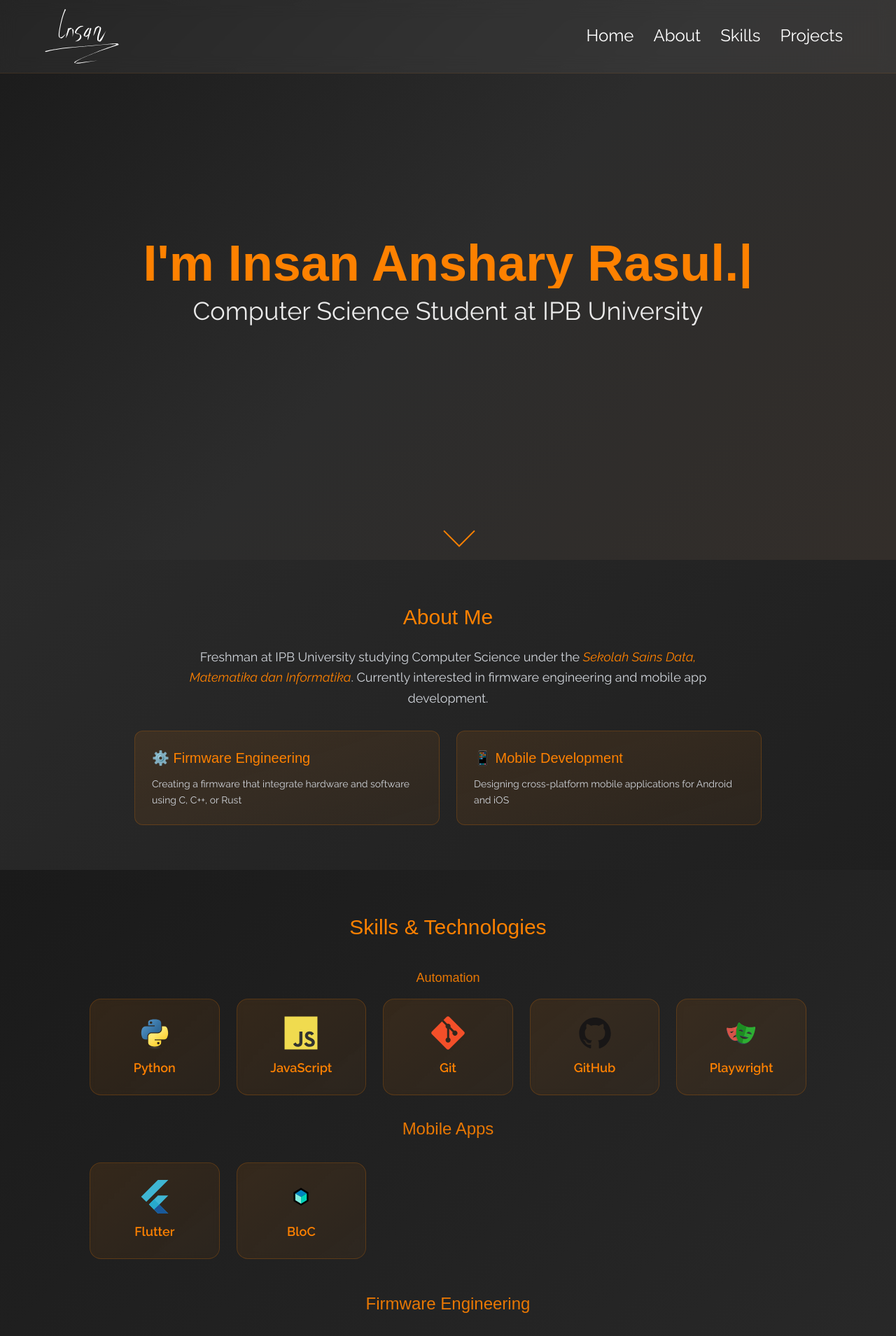
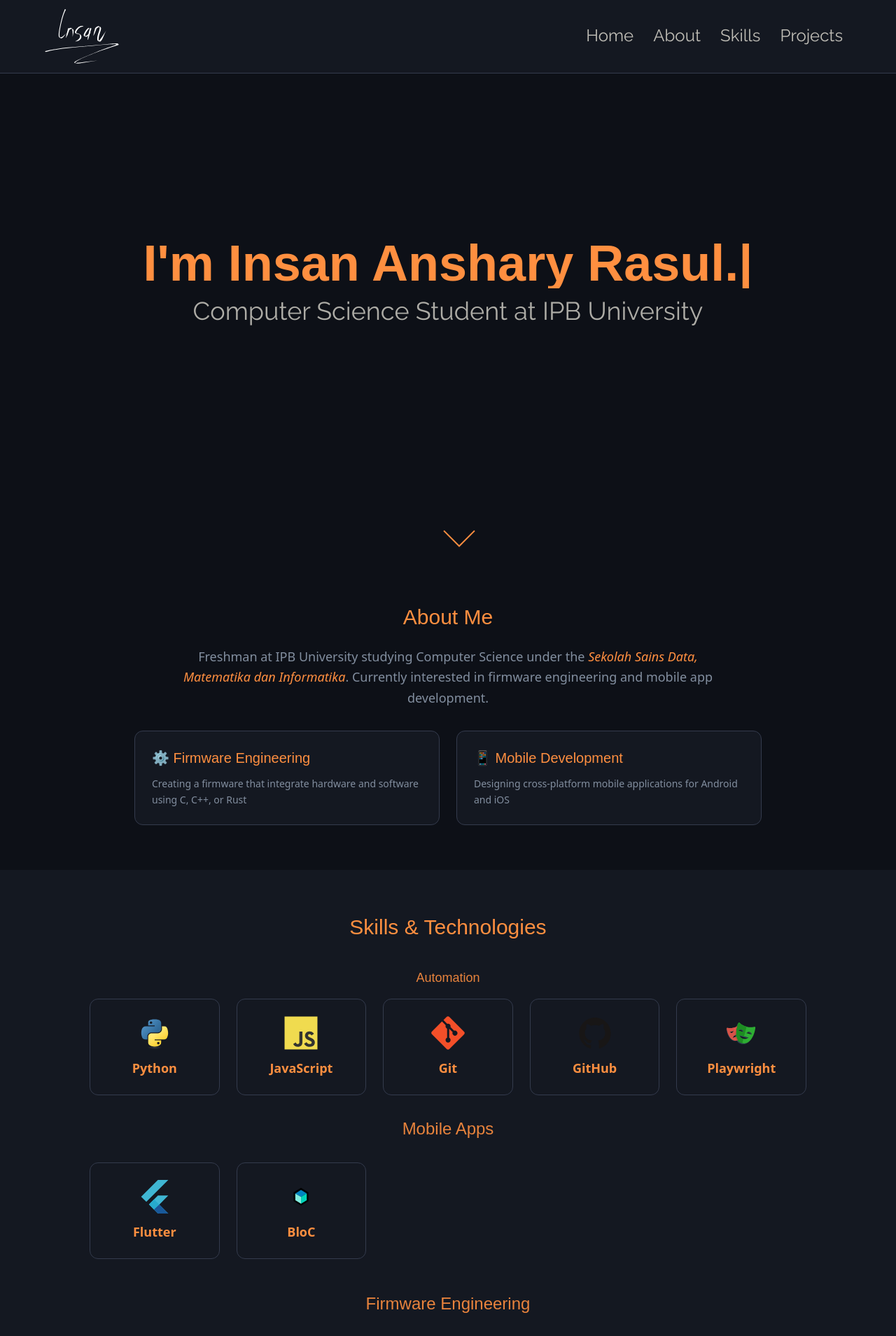
Before and after one commit to insanansharyrasul/insanansharyrasul.github.io, a SvelteKit app: page / in a window 1280 px wide. Shown: the top 1909 px of the page at 70% size. Built offline with nearby package versions, Linux system fonts and the light colour scheme; a web font is replaced by a local one.

Commit message:
feat: changed color pallete

```diff
--- a/src/app.css
+++ b/src/app.css
@@ -5,25 +5,57 @@
 @tailwind components;
 @tailwind utilities;
 
-/* Custom CSS for animations and special effects */
+/* DESIGN.md tokens */
 @layer base {
   :root {
-    --gradient-main: linear-gradient(135deg, #2c2c2c 0%, #332E2A 50%, #1a1a1a 100%);
-    --gradient-header: linear-gradient(135deg, #1a1a1a 0%, #2c2c2c 50%, #332E2A 100%);
-    --gradient-about: linear-gradient(135deg, #2a2a2a 0%, #1f1f1f 100%);
-    --gradient-skills: linear-gradient(135deg, #1a1a1a 0%, #2c2c2c 100%);
-    --gradient-footer: linear-gradient(135deg, #1a1a1a 0%, #000 100%);
-    --gradient-primary: linear-gradient(90deg, #FE8100, #ff6b35);
-    --gradient-nav-mobile: linear-gradient(135deg, #FE8100, #ff6b35);
+    /* Surface & Text */
+    --color-bg: #0d1017;
+    --color-surface: #141821;
+    --color-border: #343b4d;
+    --color-text: #bfbdb6;
+    --color-text-muted: #828e9f;
+    --color-text-on-accent: #0d1017;
+
+    /* Accents & Status */
+    --color-primary: #ff8f40;
+    --color-blue: #59c2ff;
+    --color-green: #aad94c;
+    --color-yellow: #ffb454;
+    --color-purple: #d2a6ff;
+    --color-error: #d95757;
+
+    /* Border Radius */
+    --radius-sm: 4px;
+    --radius-md: 8px;
+    --radius-lg: 12px;
+
+    /* Spacing Scale */
+    --space-1: 8px;
+    --space-2: 16px;
+    --space-3: 24px;
+    --space-4: 32px;
+    --space-5: 40px;
+    --space-6: 48px;
+    --space-8: 64px;
+    --space-9: 72px;
+    --space-12: 96px;
   }
 
   html {
-    background: var(--gradient-main);
+    background-color: var(--color-bg);
     @apply overflow-x-hidden scroll-smooth;
   }
 
   body {
-    @apply font-raleway text-white;
+    background-color: var(--color-bg);
+    color: var(--color-text);
+    font-family: system-ui, -apple-system, BlinkMacSystemFont, 'Segoe UI', Roboto, sans-serif;
+    margin: 0;
+  }
+
+  :focus-visible {
+    outline: 2px solid var(--color-blue);
+    outline-offset: 2px;
   }
 }
 
@@ -31,7 +63,7 @@
   /* Typewriter effect */
   .typewriter {
     @apply overflow-hidden whitespace-nowrap;
-    border-right: 0px solid #FE8100;
+    border-right: 0px solid var(--color-primary);
     animation: typing 3.5s steps(30, end);
   }
 
@@ -45,7 +77,8 @@
   }
 
   .scroll-indicator span {
-    @apply block w-8 h-8 border-b-2 border-r-2 border-primary transform rotate-45 animate-scroll-down;
+    @apply block w-8 h-8 border-b-2 border-r-2 transform rotate-45 animate-scroll-down;
+    border-color: var(--color-primary);
   }
 
   /* Section animations */
@@ -59,12 +92,17 @@
 
   /* Interest cards */
   .interest-card {
-    @apply bg-gradient-to-br from-primary/10 to-primary/5 border border-primary/20 rounded-2xl p-8 text-center transition-all duration-300 backdrop-blur-sm relative overflow-hidden;
+    @apply text-center transition-all duration-300 relative overflow-hidden;
+    background-color: var(--color-surface);
+    border: 1px solid var(--color-border);
+    border-radius: var(--radius-lg);
+    padding: var(--space-3);
   }
 
   .interest-card::before {
     content: '';
-    @apply absolute top-0 -left-full w-full h-full bg-gradient-to-r from-transparent via-primary/10 to-transparent transition-all duration-500;
+    @apply absolute top-0 -left-full w-full h-full transition-all duration-500;
+    background: linear-gradient(to right, transparent, rgba(255, 143, 64, 0.1), transparent);
   }
 
   .interest-card:hover::before {
@@ -72,25 +110,34 @@
   }
 
   .interest-card:hover {
-    @apply transform -translate-y-3 shadow-xl shadow-primary/20 border-primary/40 animate-pulse-custom;
+    @apply transform -translate-y-3 shadow-xl animate-pulse-custom;
+    border-color: var(--color-primary);
+    box-shadow: 0 20px 40px rgba(255, 143, 64, 0.2);
   }
 
   /* Skill items */
   .skill-item {
-    @apply flex items-center gap-5 bg-primary/5 border border-primary/10 rounded-xl p-5 transition-all duration-300;
+    @apply flex items-center transition-all duration-300;
+    gap: var(--space-2);
+    padding: var(--space-2);
+    background-color: var(--color-surface);
+    border: 1px solid var(--color-border);
+    border-radius: var(--radius-lg);
   }
 
   .skill-item:hover {
-    @apply bg-primary/10 border-primary/30 transform translate-x-3;
+    @apply transform translate-x-3;
+    border-color: var(--color-primary);
   }
 
   .skill-bar {
-    @apply flex-1 h-3 bg-white/10 rounded-md overflow-hidden relative;
+    @apply flex-1 h-3 rounded-md overflow-hidden relative;
+    background-color: var(--color-border);
   }
 
   .skill-progress {
     @apply h-full rounded-md transition-all duration-300 relative;
-    background: var(--gradient-primary);
+    background: var(--color-primary);
   }
 
   .skill-progress::after {
@@ -100,11 +147,16 @@
 
   /* Photo cards */
   .photo-card {
-    @apply relative rounded-2xl overflow-hidden cursor-pointer transition-all duration-300 bg-dark-400 shadow-xl shadow-black/30;
+    @apply relative overflow-hidden cursor-pointer transition-all duration-300 shadow-xl shadow-black/30;
+    background-color: var(--color-surface);
+    border: 1px solid var(--color-border);
+    border-radius: var(--radius-lg);
   }
 
   .photo-card:hover {
-    @apply transform -translate-y-3 scale-105 shadow-2xl shadow-primary/20;
+    @apply transform -translate-y-3 scale-105 shadow-2xl;
+    border-color: var(--color-primary);
+    box-shadow: 0 20px 40px rgba(255, 143, 64, 0.2);
   }
 
   .photo-card img {
@@ -116,7 +168,9 @@
   }
 
   .photo-overlay {
-    @apply absolute bottom-0 left-0 right-0 bg-gradient-to-t from-black/80 to-transparent text-white p-5 transform translate-y-full transition-transform duration-300;
+    @apply absolute bottom-0 left-0 right-0 p-5 transform translate-y-full transition-transform duration-300;
+    color: var(--color-text);
+    background: linear-gradient(to top, rgba(13, 16, 23, 0.9), transparent);
   }
 
   .photo-card:hover .photo-overlay {
@@ -129,24 +183,35 @@
   }
 
   .modal-content {
-    @apply relative max-w-[90%] max-h-[90%] bg-dark-400 rounded-2xl overflow-hidden shadow-2xl shadow-primary/30 animate-modalSlideIn;
+    @apply relative max-w-[90%] max-h-[90%] overflow-hidden shadow-2xl animate-modalSlideIn;
+    background-color: var(--color-surface);
+    border: 1px solid var(--color-border);
+    border-radius: var(--radius-lg);
   }
 
   .modal-close {
-    @apply absolute top-4 right-4 bg-primary/20 border-0 text-primary text-3xl w-10 h-10 rounded-full cursor-pointer flex items-center justify-center transition-all duration-300;
+    @apply absolute top-4 right-4 border-0 text-3xl w-10 h-10 rounded-full cursor-pointer flex items-center justify-center transition-all duration-300;
+    background-color: rgba(255, 143, 64, 0.2);
+    color: var(--color-primary);
   }
 
   .modal-close:hover {
-    @apply bg-primary/40 transform rotate-90;
+    @apply transform rotate-90;
+    background-color: rgba(255, 143, 64, 0.4);
   }
 
   /* Social links */
   .social-link {
-    @apply flex items-center gap-3 text-primary no-underline px-6 py-4 bg-primary/10 border border-primary/20 rounded-full transition-all duration-300 font-raleway;
+    @apply flex items-center gap-3 no-underline px-6 py-4 rounded-full transition-all duration-300 font-raleway;
+    color: var(--color-text);
+    background-color: var(--color-surface);
+    border: 1px solid var(--color-border);
   }
 
   .social-link:hover {
-    @apply bg-primary/20 border-primary/40 transform -translate-y-1 shadow-lg shadow-primary/20;
+    @apply transform -translate-y-1 shadow-lg;
+    border-color: var(--color-primary);
+    color: var(--color-primary);
   }
 
   /* Custom scrollbar */
@@ -155,26 +220,31 @@
   }
 
   ::-webkit-scrollbar-track {
-    @apply bg-dark-400;
+    background-color: var(--color-surface);
   }
 
   ::-webkit-scrollbar-thumb {
-    @apply rounded;
-    background: var(--gradient-primary);
+    border-radius: var(--radius-sm);
+    background: var(--color-primary);
   }
 
   ::-webkit-scrollbar-thumb:hover {
-    background: linear-gradient(to bottom, #ff6b35, #FE8100);
+    filter: brightness(1.1);
   }
 
   /* Skill cards */
   .skill-card {
-    @apply bg-gradient-to-br from-primary/10 to-primary/5 border border-primary/20 rounded-2xl p-6 text-center transition-all duration-300 backdrop-blur-sm relative overflow-hidden;
+    @apply text-center transition-all duration-300 relative overflow-hidden;
+    background-color: var(--color-surface);
+    border: 1px solid var(--color-border);
+    border-radius: var(--radius-lg);
+    padding: var(--space-3);
   }
 
   .skill-card::before {
     content: '';
-    @apply absolute top-0 -left-full w-full h-full bg-gradient-to-r from-transparent via-primary/10 to-transparent transition-all duration-500;
+    @apply absolute top-0 -left-full w-full h-full transition-all duration-500;
+    background: linear-gradient(to right, transparent, rgba(255, 143, 64, 0.1), transparent);
   }
 
   .skill-card:hover::before {
@@ -182,7 +252,9 @@
   }
 
   .skill-card:hover {
-    @apply transform -translate-y-2 shadow-xl shadow-primary/20 border-primary/40;
+    @apply transform -translate-y-2 shadow-xl;
+    border-color: var(--color-primary);
+    box-shadow: 0 20px 40px rgba(255, 143, 64, 0.2);
   }
 }
 
@@ -198,7 +270,8 @@
 
   /* Focus styles for accessibility */
   .focus-ring {
-    @apply focus:outline-none focus:ring-2 focus:ring-primary focus:ring-offset-2 focus:ring-offset-transparent;
+    @apply focus:outline-none focus:ring-2 focus:ring-offset-2 focus:ring-offset-transparent;
+    --tw-ring-color: var(--color-blue);
   }
 
   /* Reduced motion preferences */
--- a/src/lib/TechCard.svelte
+++ b/src/lib/TechCard.svelte
@@ -14,13 +14,13 @@
     class="block"
 >
     <div
-        class="skill-card bg-gradient-to-br from-primary/10 to-primary/5 border border-primary/20 rounded-2xl p-6 text-center transition-all duration-300 hover:transform hover:-translate-y-2 hover:shadow-xl hover:shadow-primary/20 hover:border-primary/40 cursor-pointer"
+        class="skill-card cursor-pointer"
     >
         {#if iconType === "svg"}
             <img src={icon} alt={name} class="w-12 h-12 mx-auto mb-3" />
         {:else}
             <div
-                class="w-12 h-12 {iconColor} rounded-lg flex items-center justify-center font-bold text-xs text-white mx-auto mb-3"
+                class="w-12 h-12 {iconColor} rounded-lg flex items-center justify-center font-bold text-xs text-text-on-accent mx-auto mb-3"
             >
                 {icon}
             </div>
@@ -30,7 +30,7 @@
 </a>
 {:else}
 <div
-    class="skill-card bg-gradient-to-br from-primary/10 to-primary/5 border border-primary/20 rounded-2xl p-6 text-center transition-all duration-300 hover:transform hover:-translate-y-2 hover:shadow-xl hover:shadow-primary/20 hover:border-primary/40"
+    class="skill-card"
 >
     {#if iconType === "svg"}
         <img src={icon} alt={name} class="w-12 h-12 mx-auto mb-3" />
--- /dev/null
+++ b/src/lib/components/Button.svelte
@@ -0,0 +1,54 @@
+<script lang="ts">
+  export let variant: 'primary' | 'secondary' | 'danger' = 'primary';
+  export let disabled: boolean = false;
+</script>
+
+<button class="btn {variant}" {disabled} on:click>
+  <slot />
+</button>
+
+<style>
+  .btn {
+    padding: var(--space-1) var(--space-2);
+    border-radius: var(--radius-md);
+    font-weight: 600;
+    font-size: 0.95rem;
+    cursor: pointer;
+    border: 1px solid transparent;
+    transition: background-color 0.15s ease, border-color 0.15s ease;
+  }
+
+  .btn:focus-visible {
+    outline: 2px solid var(--color-blue);
+    outline-offset: 2px;
+  }
+
+  .primary {
+    background-color: var(--color-primary);
+    color: var(--color-text-on-accent);
+  }
+
+  .primary:hover:not(:disabled) {
+    filter: brightness(1.1);
+  }
+
+  .secondary {
+    background-color: var(--color-surface);
+    color: var(--color-text);
+    border-color: var(--color-border);
+  }
+
+  .secondary:hover:not(:disabled) {
+    border-color: var(--color-primary);
+  }
+
+  .danger {
+    background-color: var(--color-error);
+    color: #ffffff;
+  }
+
+  .btn:disabled {
+    opacity: 0.5;
+    cursor: not-allowed;
+  }
+</style>
--- /dev/null
+++ b/src/lib/components/Card.svelte
@@ -0,0 +1,25 @@
+<script lang="ts">
+  export let title: string = '';
+</script>
+
+<div class="card">
+  {#if title}
+    <h3 class="card-title">{title}</h3>
+  {/if}
+  <slot />
+</div>
+
+<style>
+  .card {
+    background-color: var(--color-surface);
+    border: 1px solid var(--color-border);
+    border-radius: var(--radius-lg);
+    padding: var(--space-3);
+  }
+
+  .card-title {
+    margin-top: 0;
+    margin-bottom: var(--space-2);
+    color: var(--color-text);
+  }
+</style>
--- a/src/lib/pageStyles.css
+++ b/src/lib/pageStyles.css
@@ -24,7 +24,7 @@ main {
     content: "";
     width: 0%;
     height: 2px;
-    background: linear-gradient(90deg, #fe8100, #ff6b35);
+    background: var(--color-primary);
     display: block;
     margin: auto;
     transition: width 0.5s ease;
@@ -46,7 +46,8 @@ main {
 
     .nav-right {
         position: fixed;
-        background: linear-gradient(135deg, #fe8100, #ff6b35);
+        background: var(--color-surface);
+        border-left: 1px solid var(--color-border);
         height: 100vh;
         width: 250px;
         top: 0;
@@ -57,7 +58,6 @@ main {
         transform: none;
         padding: 20px;
         backdrop-filter: blur(10px);
-        border-left: 1px solid rgba(255, 255, 255, 0.1);
     }
 
     .nav-right ul {
@@ -72,12 +72,12 @@ main {
         font-size: 18px !important;
         padding: 15px 0;
         display: block;
-        color: white !important;
-        border-bottom: 1px solid rgba(255, 255, 255, 0.1);
+        color: var(--color-text) !important;
+        border-bottom: 1px solid var(--color-border);
     }
 
     .nav-right ul li a:hover {
-        color: #fff !important;
+        color: var(--color-primary) !important;
         padding-left: 10px;
     }
 
--- a/src/routes/+page.svelte
+++ b/src/routes/+page.svelte
@@ -44,14 +44,10 @@
 <main>
     <section
         id="header"
-        class="w-full min-h-screen relative flex flex-col bg-gradient-header"
+        class="w-full min-h-screen relative flex flex-col bg-bg"
     >
-        <div
-            class="absolute inset-0 animate-gradientShift z-0"
-            style="background-size: 400% 400%;"
-        ></div>
         <nav
-            class="relative z-10 flex px-[5%] py-[1%] justify-between items-center backdrop-blur-md bg-white/5 border-b border-primary/10"
+            class="relative z-10 flex px-[5%] py-[1%] justify-between items-center backdrop-blur-md bg-surface border-b border-border"
         >
             <ul class="logo">
                 <img
@@ -68,7 +64,7 @@
                 <button
                     on:click={hideMenu}
                     aria-label="Close menu"
-                    class="bg-transparent border-none cursor-pointer text-white p-3 text-2xl transition-transform duration-300 hover:rotate-90 hidden"
+                    class="bg-transparent border-none cursor-pointer text-text p-3 text-2xl transition-transform duration-300 hover:rotate-90 hidden"
                 >
                 </button>
                 <ul class="items-center leading-3">
@@ -76,7 +72,7 @@
                         <a
                             href="#header"
                             on:click={hideMenu}
-                            class="text-white no-underline text-2xl font-normal relative transition-all duration-300 hover:text-primary hover:-translate-y-1"
+                            class="text-text no-underline text-2xl font-normal relative transition-all duration-300 hover:text-primary hover:-translate-y-1"
                             style="font-family: 'Raleway', sans-serif;">Home</a
                         >
                     </li>
@@ -84,7 +80,7 @@
                         <a
                             href="#about"
                             on:click={hideMenu}
-                            class="text-white no-underline text-2xl font-normal relative transition-all duration-300 hover:text-primary hover:-translate-y-1"
+                            class="text-text no-underline text-2xl font-normal relative transition-all duration-300 hover:text-primary hover:-translate-y-1"
                             style="font-family: 'Raleway', sans-serif;">About</a
                         >
                     </li>
@@ -92,7 +88,7 @@
                         <a
                             href="#skills-section"
                             on:click={hideMenu}
-                            class="text-white no-underline text-2xl font-normal relative transition-all duration-300 hover:text-primary hover:-translate-y-1"
+                            class="text-text no-underline text-2xl font-normal relative transition-all duration-300 hover:text-primary hover:-translate-y-1"
                             style="font-family: 'Raleway', sans-serif;"
                             >Skills</a
                         >
@@ -101,7 +97,7 @@
                         <a
                             href="#projects-section"
                             on:click={hideMenu}
-                            class="text-white no-underline text-2xl font-normal relative transition-all duration-300 hover:text-primary hover:-translate-y-1"
+                            class="text-text no-underline text-2xl font-normal relative transition-all duration-300 hover:text-primary hover:-translate-y-1"
                             style="font-family: 'Raleway', sans-serif;"
                             >Projects</a
                         >
@@ -112,8 +108,8 @@
                 <Hamburger
                     bind:open={menuVisible}
                     on:click={toggleMenu}
-                    --color="white"
-                    --active-color="#FE8100"
+                    --color="#BFBDB6"
+                    --active-color="#FF8F40"
                     --layer-width="24px"
                     --layer-height="2px"
                     --layer-spacing="6px"
@@ -122,7 +118,7 @@
             </div>
         </nav>
         <div
-            class="text-box absolute top-1/2 left-1/2 -translate-x-1/2 -translate-y-1/2 text-center w-[90%] text-white"
+            class="text-box absolute top-1/2 left-1/2 -translate-x-1/2 -translate-y-1/2 text-center w-[90%] text-text"
         >
             <h1
                 class="typewriter text-primary text-center font-monda text-4xl md:text-5xl lg:text-6xl font-bold mb-4"
@@ -130,7 +126,7 @@
                 {typedText}<span class="cursor">|</span>
             </h1>
             <p
-                class="fade-in text-white text-center text-lg md:text-xl lg:text-2xl font-normal opacity-90"
+                class="fade-in text-text text-center text-lg md:text-xl lg:text-2xl font-normal opacity-90"
                 style="font-family: 'Raleway', sans-serif;"
             >
                 Computer Science Student at IPB University
@@ -143,7 +139,7 @@
 
     <section
         id="about"
-        class="section-animate py-16 px-5 bg-gradient-about"
+        class="section-animate py-16 px-5 bg-bg"
         class:visible={isVisible.about}
     >
         <div class="max-w-4xl mx-auto">
@@ -151,7 +147,7 @@
                 About Me
             </h1>
             <p
-                class="mx-[5%] text-lg text-center leading-relaxed mb-8 text-gray-300"
+                class="mx-[5%] text-lg text-center leading-relaxed mb-8 text-text-muted"
             >
                 Freshman at IPB University studying Computer Science under the
                 <span class="text-primary italic"
@@ -162,27 +158,27 @@
 
             <div class="grid md:grid-cols-2 gap-6 mt-8">
                 <div
-                    class="bg-gradient-to-br from-primary/10 to-primary/5 border border-primary/20 rounded-xl p-6"
+                    class="bg-surface border border-border rounded-lg p-6"
                 >
                     <h3
                         class="text-primary text-xl mb-3 font-monda flex items-center"
                     >
                         ⚙️ Firmware Engineering
                     </h3>
-                    <p class="text-gray-300 text-sm leading-relaxed">
+                    <p class="text-text-muted text-sm leading-relaxed">
                         Creating a firmware that integrate hardware and software
                         using C, C++, or Rust
                     </p>
                 </div>
                 <div
-                    class="bg-gradient-to-br from-primary/10 to-primary/5 border border-primary/20 rounded-xl p-6"
+                    class="bg-surface border border-border rounded-lg p-6"
                 >
                     <h3
                         class="text-primary text-xl mb-3 font-monda flex items-center"
                     >
                         📱 Mobile Development
                     </h3>
-                    <p class="text-gray-300 text-sm leading-relaxed">
+                    <p class="text-text-muted text-sm leading-relaxed">
                         Designing cross-platform mobile applications for Android
                         and iOS
                     </p>
@@ -193,7 +189,7 @@
 
     <section
         id="skills-section"
-        class="section-animate py-16 px-5 bg-gradient-skills"
+        class="section-animate py-16 px-5 bg-surface"
         class:visible={isVisible["skills-section"]}
     >
         <div class="skills-content max-w-5xl mx-auto">
@@ -339,7 +335,7 @@
 
     <section
         id="projects-section"
-        class="section-animate py-16 px-5 bg-gradient-about"
+        class="section-animate py-16 px-5 bg-bg"
         class:visible={isVisible["projects-section"]}
     >
         <div class="projects max-w-5xl mx-auto">
@@ -347,7 +343,7 @@
                 Coding Projects
             </h1>
             <p
-                class="section-subtitle text-center text-gray-300 text-base mb-8 italic"
+                class="section-subtitle text-center text-text-muted text-base mb-8 italic"
             >
                 Building solutions through code and creativity
             </p>
@@ -392,11 +388,11 @@
 
     <section
         id="footer"
-        class="py-8 px-5 border-t border-primary/20 bg-gradient-footer"
+        class="py-8 px-5 border-t border-border bg-surface"
     >
         <div class="footer-content max-w-3xl mx-auto text-center">
             <div class="social-links flex justify-center gap-6 mb-6">
-                <a href="https://instagram.com/insan.a.r" class="social-link">
+                <a href="https://instagram.com/insan_a_r" class="social-link">
                     <img
                         src="icons/icons8-instagram.svg"
                         alt="Instagram"
@@ -417,7 +413,7 @@
                 </a>
             </div>
             <p
-                class="text-xs text-gray-500 m-0"
+                class="text-xs text-text-muted m-0"
                 style="font-family: 'Raleway', sans-serif;"
             >
                 © 2025 Insan Anshary Rasul. All rights reserved.
--- a/tailwind.config.js
+++ b/tailwind.config.js
@@ -4,15 +4,23 @@ export default {
     theme: {
         extend: {
             colors: {
-                primary: '#FE8100',
-                'primary-dark': '#ff6b35',
-                dark: {
-                    100: '#2c2c2c',
-                    200: '#2a2a2a',
-                    300: '#1f1f1f',
-                    400: '#1a1a1a',
-                    500: '#000000'
-                }
+                bg: '#0D1017',
+                surface: '#141821',
+                border: '#343B4D',
+                text: '#BFBDB6',
+                'text-muted': '#828E9F',
+                'text-on-accent': '#0D1017',
+                primary: '#FF8F40',
+                blue: '#59C2FF',
+                green: '#AAD94C',
+                yellow: '#FFB454',
+                purple: '#D2A6FF',
+                error: '#D95757',
+            },
+            borderRadius: {
+                sm: '4px',
+                md: '8px',
+                lg: '12px',
             },
             fontFamily: {
                 'monda': ['Monda', 'sans-serif'],
@@ -37,8 +45,8 @@ export default {
                     'to': { opacity: '1', transform: 'translateY(0)' }
                 },
                 glow: {
-                    '0%, 100%': { boxShadow: '0 0 20px rgba(254, 129, 0, 0.3)' },
-                    '50%': { boxShadow: '0 0 30px rgba(254, 129, 0, 0.6)' }
+                    '0%, 100%': { boxShadow: '0 0 20px rgba(255, 143, 64, 0.3)' },
+                    '50%': { boxShadow: '0 0 30px rgba(255, 143, 64, 0.6)' }
                 },
                 float: {
                     '0%, 100%': { transform: 'translateY(0)' },
@@ -71,15 +79,6 @@ export default {
                     'to': { transform: 'scale(1) translateY(0)', opacity: '1' }
                 }
             },
-            backgroundImage: {
-                'gradient-main': 'linear-gradient(135deg, #2c2c2c 0%, #332E2A 50%, #1a1a1a 100%)',
-                'gradient-header': 'linear-gradient(135deg, #1a1a1a 0%, #2c2c2c 50%, #332E2A 100%)',
-                'gradient-about': 'linear-gradient(135deg, #2a2a2a 0%, #1f1f1f 100%)',
-                'gradient-skills': 'linear-gradient(135deg, #1a1a1a 0%, #2c2c2c 100%)',
-                'gradient-footer': 'linear-gradient(135deg, #1a1a1a 0%, #000 100%)',
-                'gradient-primary': 'linear-gradient(90deg, #FE8100, #ff6b35)',
-                'gradient-nav-mobile': 'linear-gradient(135deg, #FE8100, #ff6b35)'
-            }
         },
     },
     plugins: [],
```
Also changed, not shown: src/lib/ProjectCard.svelte (+10 -19 lines).
